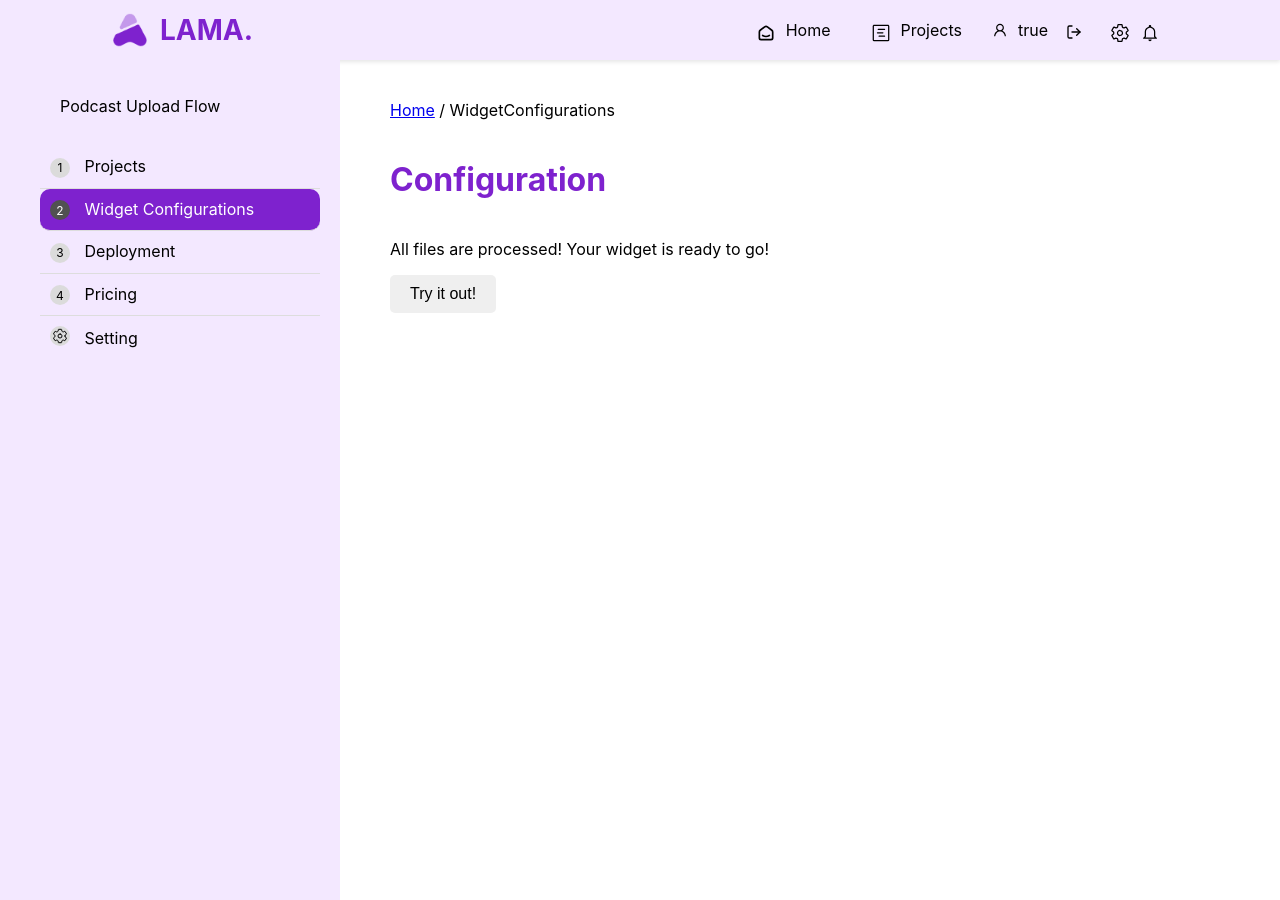
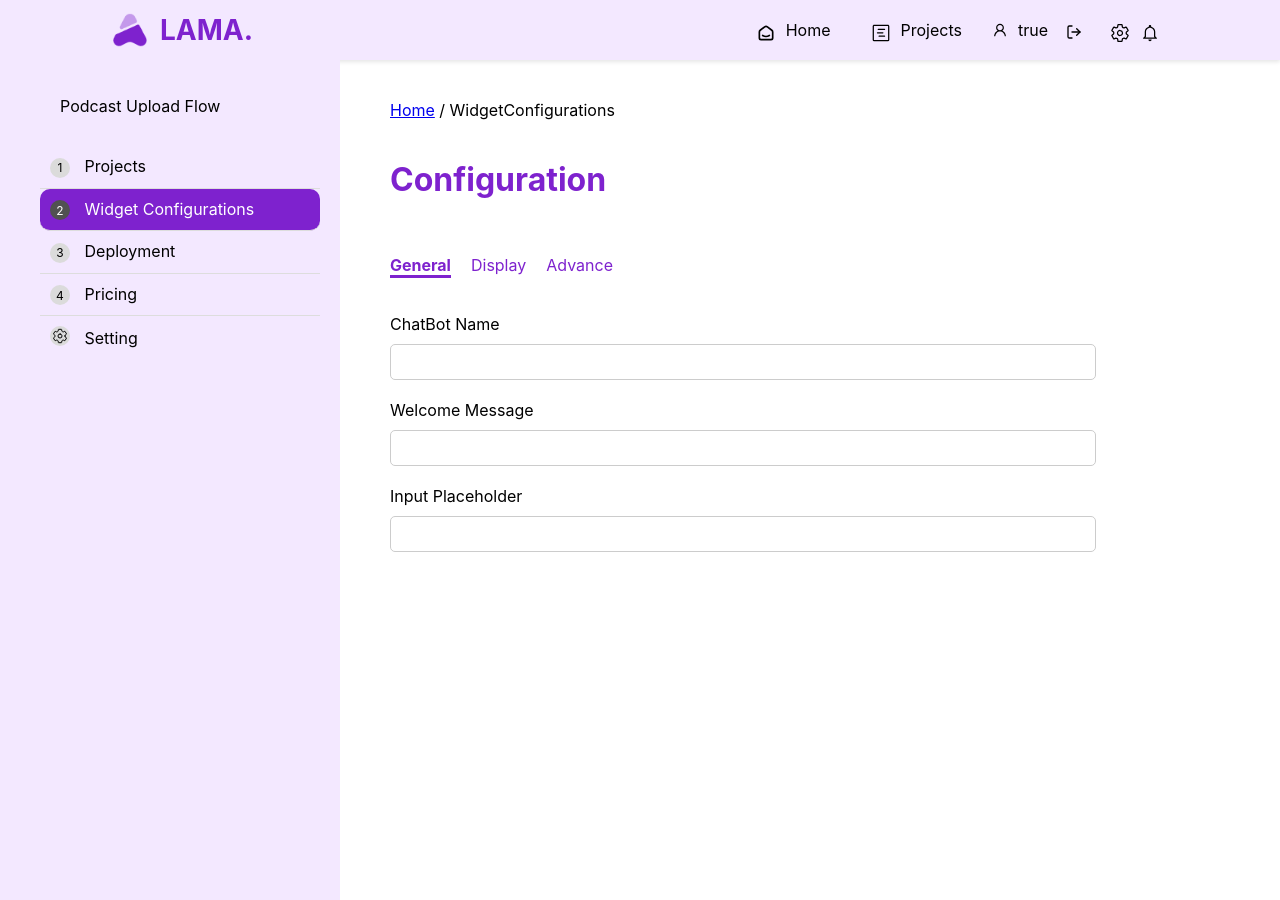
Before and after one commit to RutikKulkarni/Lama-Podcaster, a React (Create React App) app: page /WidgetConfigurations in a window 1280 px wide. Built offline with nearby package versions, Linux system fonts and the light colour scheme; sample sign-in values are in the browser's storage.

Commit message:
Update WidgetConfiguration page UI

```diff
--- a/src/pages/WidgetConfigurations/WidgetConfigurations.js
+++ b/src/pages/WidgetConfigurations/WidgetConfigurations.js
@@ -1,12 +1,45 @@
-import React from "react";
+import React, { useState } from "react";
 import { Link, useLocation } from "react-router-dom";
 import Sidebar from "../../components/Sidebar/Sidebar";
 import styles from "./WidgetConfigurations.module.css";
 
 const WidgetConfigurations = () => {
   const location = useLocation();
+  const [selectedOption, setSelectedOption] = useState("General");
 
   const routePath = location.pathname.split("/").slice(1).join("/");
+
+  const renderOptions = () => {
+    switch (selectedOption) {
+      case "Display":
+        return (
+          <div className={styles.options}>
+            <label htmlFor="newName">Primary Color</label>
+            <input type="text" id="newName" />
+            <label htmlFor="message">Font Color</label>
+            <input type="text" id="message" />
+          </div>
+        );
+      case "Advance":
+        return (
+          <div className={styles.options}>
+            <p>You are in Advance option</p>
+          </div>
+        );
+      default:
+        return (
+          <div className={styles.options}>
+            <label htmlFor="name">ChatBot Name</label>
+            <input type="text" id="name" />
+            <label htmlFor="message">Welcome Message</label>
+            <input type="text" id="message" />
+            <label htmlFor="inputPlaceholder">Input Placeholder</label>
+            <input type="text" id="inputPlaceholder" />
+          </div>
+        );
+    }
+  };
+
   return (
     <div className={styles.container}>
       <Sidebar />
@@ -15,8 +48,27 @@ const WidgetConfigurations = () => {
           <Link to="/">Home</Link> / {routePath}
         </div>
         <h1 className={styles.title}>Configuration</h1>
-        <p>All files are processed! Your widget is ready to go!</p>
-        <button className={styles.tryButton}>Try it out!</button>
+        <div className={styles.optionsMenu}>
+          <p
+            className={selectedOption === "General" ? styles.active : ""}
+            onClick={() => setSelectedOption("General")}
+          >
+            General
+          </p>
+          <p
+            className={selectedOption === "Display" ? styles.active : ""}
+            onClick={() => setSelectedOption("Display")}
+          >
+            Display
+          </p>
+          <p
+            className={selectedOption === "Advance" ? styles.active : ""}
+            onClick={() => setSelectedOption("Advance")}
+          >
+            Advance
+          </p>
+        </div>
+        {renderOptions()}
       </main>
     </div>
   );
--- a/src/pages/WidgetConfigurations/WidgetConfigurations.module.css
+++ b/src/pages/WidgetConfigurations/WidgetConfigurations.module.css
@@ -21,11 +21,37 @@
   color: var(--primary-color);
 }
 
-.tryButton {
-  padding: 10px 20px;
-  border: none;
+.optionsMenu {
+  display: flex;
+  margin-bottom: 20px;
+}
+
+.optionsMenu p {
+  margin-right: 20px;
+  cursor: pointer;
+  color: var(--primary-color);
+  font-size: 16px;
+}
+
+.optionsMenu p.active {
+  font-weight: bold;
+  border-bottom: 3px solid var(--primary-color);
+}
+
+.options {
+  margin-bottom: 20px;
+}
+
+.options label {
+  display: block;
+  margin-bottom: 10px;
+}
+
+.options input[type="text"] {
+  width: 80%;
+  padding: 8px;
+  border: 1px solid #ccc;
   border-radius: 5px;
-  cursor: pointer;
   font-size: 16px;
-  font-weight: 500;
+  margin-bottom: 20px;
 }
```
